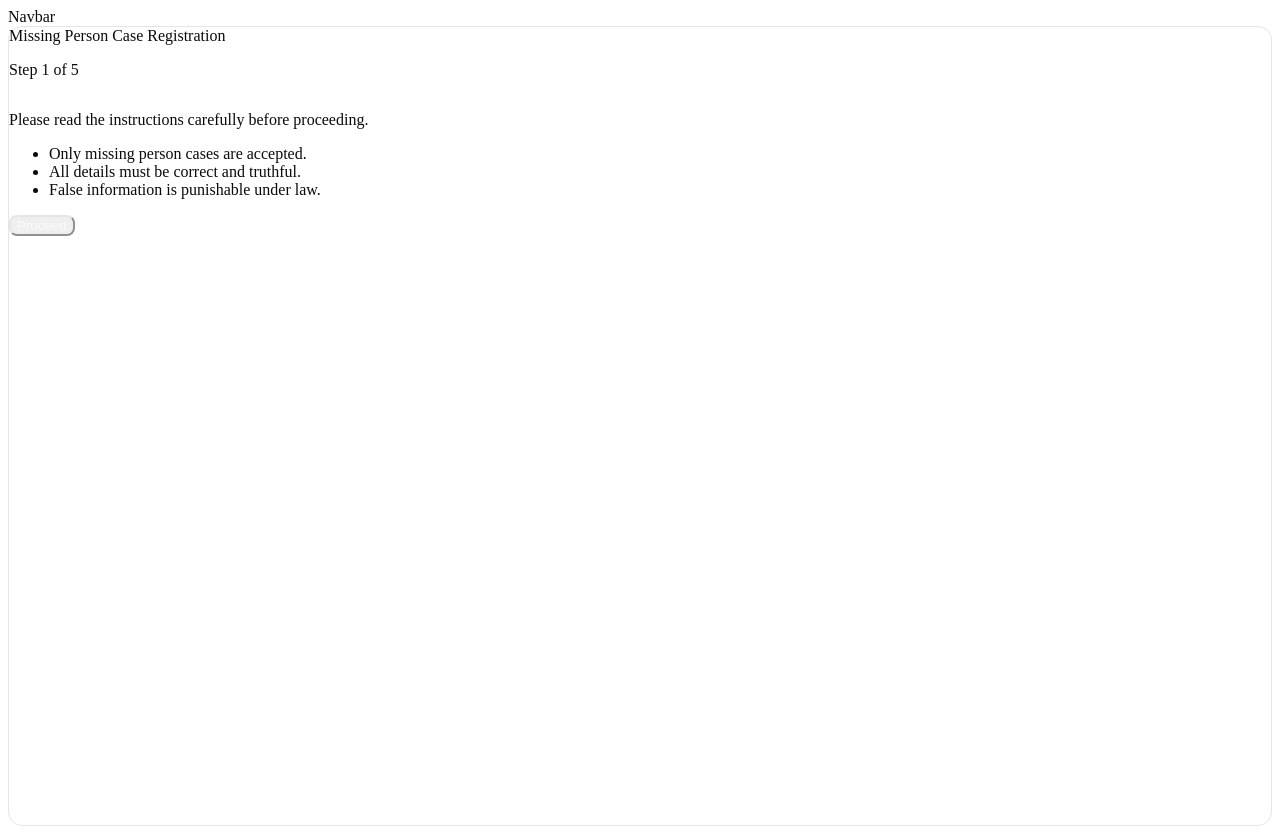
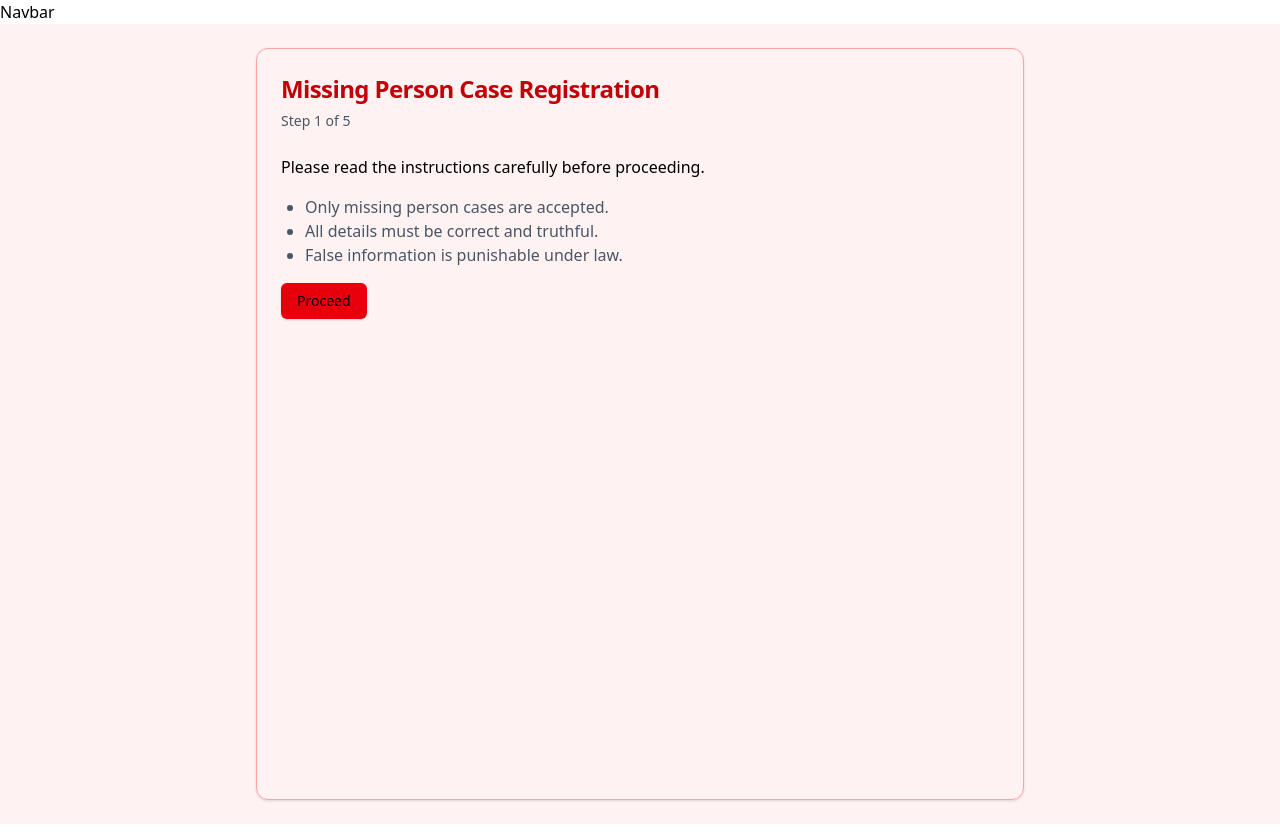
Before and after one commit to venom79/SafeCityAi, a React app in the folder frontend/: page / in a window 1280 px wide. Built offline with nearby package versions, Linux system fonts and the light colour scheme; the HTML template or start-up script is replaced by a standard one.

Commit message:
fixed tailwind and shadCn setup

```diff
--- a/frontend/package.json
+++ b/frontend/package.json
@@ -13,6 +13,7 @@
     "@radix-ui/react-checkbox": "^1.3.3",
     "@radix-ui/react-label": "^2.1.8",
     "@radix-ui/react-slot": "^1.2.4",
+    "@tailwindcss/vite": "^4.1.18",
     "class-variance-authority": "^0.7.1",
     "clsx": "^2.1.1",
     "lucide-react": "^0.563.0",
@@ -20,8 +21,7 @@
     "react-dom": "^19.2.0",
     "react-router-dom": "^7.12.0",
     "tailwind-merge": "^3.4.0",
-    "tailwindcss-animate": "^1.0.7",
-    "tw-animate-css": "^1.4.0"
+    "tailwindcss-animate": "^1.0.7"
   },
   "devDependencies": {
     "@eslint/js": "^9.39.1",
--- a/frontend/src/index.css
+++ b/frontend/src/index.css
@@ -1,129 +1 @@
-
-@import "tw-animate-css";
-
-@plugin "tailwindcss-animate";
-
-@custom-variant dark (&:is(.dark *));
-
-@tailwind base;
-@tailwind components;
-@tailwind utilities;
-
-@theme inline {
-  --radius-sm: calc(var(--radius) - 4px);
-  --radius-md: calc(var(--radius) - 2px);
-  --radius-lg: var(--radius);
-  --radius-xl: calc(var(--radius) + 4px);
-  --radius-2xl: calc(var(--radius) + 8px);
-  --radius-3xl: calc(var(--radius) + 12px);
-  --radius-4xl: calc(var(--radius) + 16px);
-  --color-background: var(--background);
-  --color-foreground: var(--foreground);
-  --color-card: var(--card);
-  --color-card-foreground: var(--card-foreground);
-  --color-popover: var(--popover);
-  --color-popover-foreground: var(--popover-foreground);
-  --color-primary: var(--primary);
-  --color-primary-foreground: var(--primary-foreground);
-  --color-secondary: var(--secondary);
-  --color-secondary-foreground: var(--secondary-foreground);
-  --color-muted: var(--muted);
-  --color-muted-foreground: var(--muted-foreground);
-  --color-accent: var(--accent);
-  --color-accent-foreground: var(--accent-foreground);
-  --color-destructive: var(--destructive);
-  --color-border: var(--border);
-  --color-input: var(--input);
-  --color-ring: var(--ring);
-  --color-chart-1: var(--chart-1);
-  --color-chart-2: var(--chart-2);
-  --color-chart-3: var(--chart-3);
-  --color-chart-4: var(--chart-4);
-  --color-chart-5: var(--chart-5);
-  --color-sidebar: var(--sidebar);
-  --color-sidebar-foreground: var(--sidebar-foreground);
-  --color-sidebar-primary: var(--sidebar-primary);
-  --color-sidebar-primary-foreground: var(--sidebar-primary-foreground);
-  --color-sidebar-accent: var(--sidebar-accent);
-  --color-sidebar-accent-foreground: var(--sidebar-accent-foreground);
-  --color-sidebar-border: var(--sidebar-border);
-  --color-sidebar-ring: var(--sidebar-ring);
-}
-
-:root {
-  --radius: 0.625rem;
-  --background: oklch(1 0 0);
-  --foreground: oklch(0.145 0 0);
-  --card: oklch(1 0 0);
-  --card-foreground: oklch(0.145 0 0);
-  --popover: oklch(1 0 0);
-  --popover-foreground: oklch(0.145 0 0);
-  --primary: oklch(0.205 0 0);
-  --primary-foreground: oklch(0.985 0 0);
-  --secondary: oklch(0.97 0 0);
-  --secondary-foreground: oklch(0.205 0 0);
-  --muted: oklch(0.97 0 0);
-  --muted-foreground: oklch(0.556 0 0);
-  --accent: oklch(0.97 0 0);
-  --accent-foreground: oklch(0.205 0 0);
-  --destructive: oklch(0.577 0.245 27.325);
-  --border: oklch(0.922 0 0);
-  --input: oklch(0.922 0 0);
-  --ring: oklch(0.708 0 0);
-  --chart-1: oklch(0.646 0.222 41.116);
-  --chart-2: oklch(0.6 0.118 184.704);
-  --chart-3: oklch(0.398 0.07 227.392);
-  --chart-4: oklch(0.828 0.189 84.429);
-  --chart-5: oklch(0.769 0.188 70.08);
-  --sidebar: oklch(0.985 0 0);
-  --sidebar-foreground: oklch(0.145 0 0);
-  --sidebar-primary: oklch(0.205 0 0);
-  --sidebar-primary-foreground: oklch(0.985 0 0);
-  --sidebar-accent: oklch(0.97 0 0);
-  --sidebar-accent-foreground: oklch(0.205 0 0);
-  --sidebar-border: oklch(0.922 0 0);
-  --sidebar-ring: oklch(0.708 0 0);
-}
-
-.dark {
-  --background: oklch(0.145 0 0);
-  --foreground: oklch(0.985 0 0);
-  --card: oklch(0.205 0 0);
-  --card-foreground: oklch(0.985 0 0);
-  --popover: oklch(0.205 0 0);
-  --popover-foreground: oklch(0.985 0 0);
-  --primary: oklch(0.922 0 0);
-  --primary-foreground: oklch(0.205 0 0);
-  --secondary: oklch(0.269 0 0);
-  --secondary-foreground: oklch(0.985 0 0);
-  --muted: oklch(0.269 0 0);
-  --muted-foreground: oklch(0.708 0 0);
-  --accent: oklch(0.269 0 0);
-  --accent-foreground: oklch(0.985 0 0);
-  --destructive: oklch(0.704 0.191 22.216);
-  --border: oklch(1 0 0 / 10%);
-  --input: oklch(1 0 0 / 15%);
-  --ring: oklch(0.556 0 0);
-  --chart-1: oklch(0.488 0.243 264.376);
-  --chart-2: oklch(0.696 0.17 162.48);
-  --chart-3: oklch(0.769 0.188 70.08);
-  --chart-4: oklch(0.627 0.265 303.9);
-  --chart-5: oklch(0.645 0.246 16.439);
-  --sidebar: oklch(0.205 0 0);
-  --sidebar-foreground: oklch(0.985 0 0);
-  --sidebar-primary: oklch(0.488 0.243 264.376);
-  --sidebar-primary-foreground: oklch(0.985 0 0);
-  --sidebar-accent: oklch(0.269 0 0);
-  --sidebar-accent-foreground: oklch(0.985 0 0);
-  --sidebar-border: oklch(1 0 0 / 10%);
-  --sidebar-ring: oklch(0.556 0 0);
-}
-
-@layer base {
-  * {
-    @apply border-border outline-ring/50;
-  }
-  body {
-    @apply bg-background text-foreground;
-  }
-}
+@import "tailwindcss";
--- a/frontend/tailwind.config.js
+++ b/frontend/tailwind.config.js
@@ -1,19 +1,7 @@
-/** @type {import('tailwindcss').Config} */
 export default {
-  content: [
-    "./index.html",
-    "./src/**/*.{js,jsx}",
-  ],
+  content: ["./index.html", "./src/**/*.{html,js,ts,jsx,tsx}"],
   theme: {
-    extend: {
-      colors: {
-        policeRed: {
-          light: "#fee2e2",
-          DEFAULT: "#dc2626",
-          dark: "#991b1b",
-        },
-      },
-    },
+    extend: {},
   },
   plugins: [],
 };
--- a/frontend/vite.config.js
+++ b/frontend/vite.config.js
@@ -1,21 +1,12 @@
-// import { defineConfig } from 'vite'
-// import react from '@vitejs/plugin-react'
-
-// // https://vite.dev/config/
-// export default defineConfig({
-//   plugins: [react()],
-// })
-
-import { defineConfig } from 'vite'
-import react from '@vitejs/plugin-react'
+import { defineConfig } from "vite"
+import react from "@vitejs/plugin-react"
 import path from "path"
 
-// https://vite.dev/config/
 export default defineConfig({
   plugins: [react()],
   resolve: {
     alias: {
-      "@": path.resolve(__dirname, "./src"),
+      "@": path.resolve(process.cwd(), "src"),
     },
   },
 })
```
Also changed, not shown: 2 other files (tests, documents, lock files or other folders).
